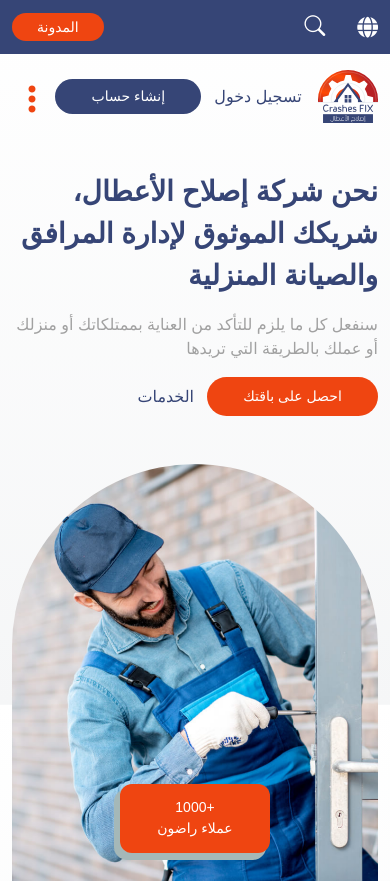
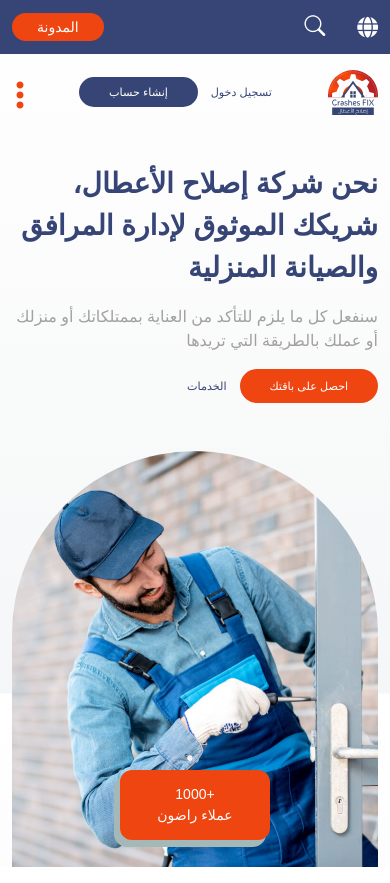
Before and after one commit to wesam-sakr/crashes-fix, a plain HTML site: page index.html in a window 390 px wide. Shown: the top 883 px of the page. Drawn offline with Linux system fonts and the light colour scheme; a web font is replaced by a local one.

Commit message:
handel nav responsive

```diff
--- a/css/style.css
+++ b/css/style.css
@@ -1019,7 +1019,7 @@ margin: 2rem 0 5rem 0;
 
 
 
-@media (max-width: 768px){
+@media (max-width: 991px){
   .single-service .service-img{
   width: 100%;
 }
@@ -1044,7 +1044,7 @@ margin: 2rem 0 5rem 0;
   .navbar-toggler , i.fa-close {
     border: unset;
     box-shadow: unset;
-    width: 40px;
+    width: 20px;
     height: 40px;
     font-size: 2rem;
     color: var(--primary);
@@ -1137,7 +1137,13 @@ footer .footer-logo{
     align-items: center !important;
   } */
   .navbar-brand img {
-    width: 60px !important;
+    width: 50px !important;
+}
+.main-btn {
+  padding: 0.35rem 1.8rem;
+}
+header .button-group .btn{
+  font-size: .7rem;
 }
 .nav-tabs .nav-link {
   padding: 0.75rem 2.5rem;
```
